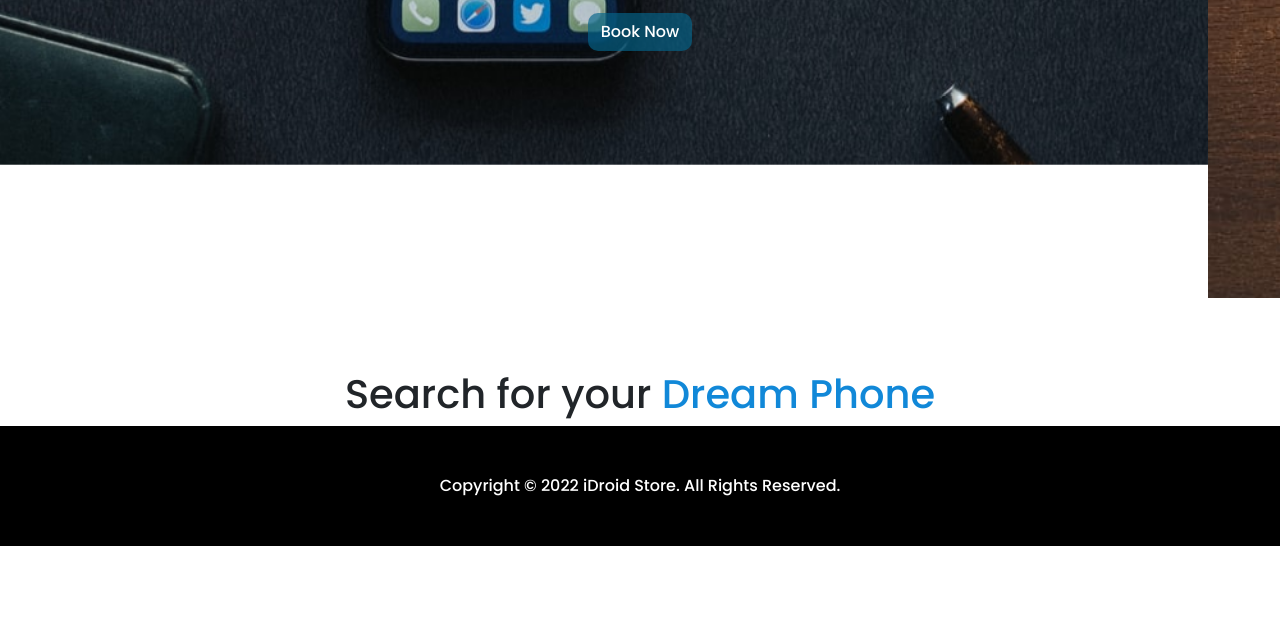
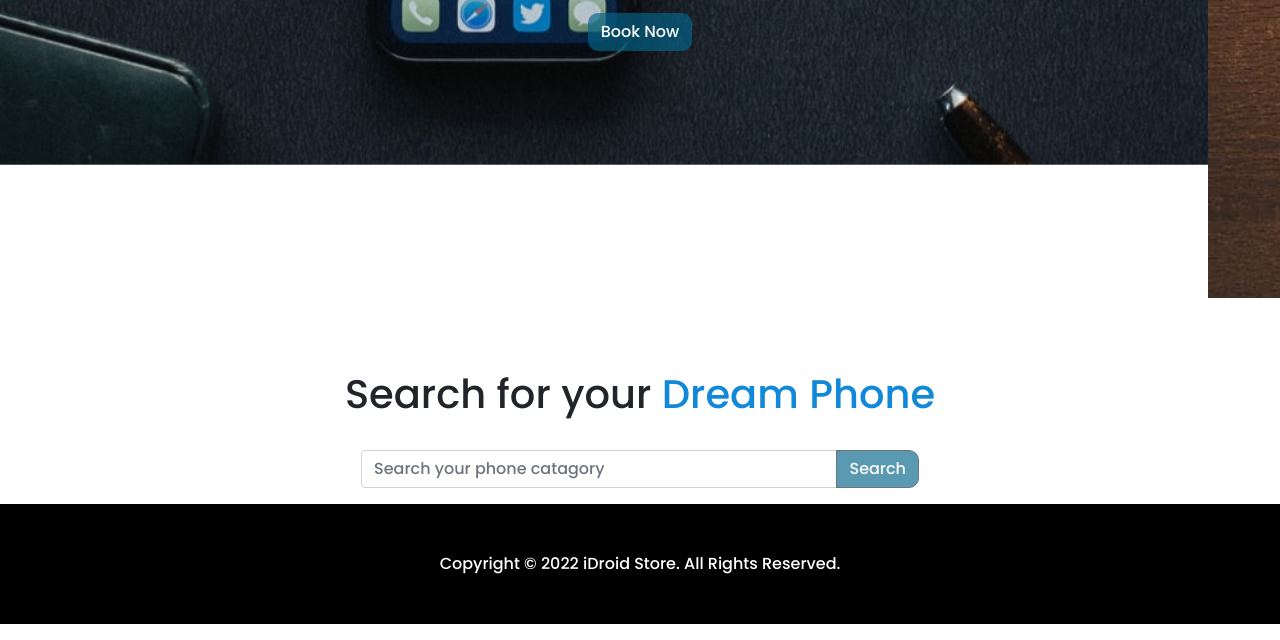
Before and after one commit to Tanvir-Taushif/iDroid-Store, a plain HTML site: page index.html in a window 1280 px wide. Shown: the part 700-1340 px from the top of the page. Before the commit the page ends 1262 px from the top, so only its background shows below. Drawn offline with Linux system fonts and the light colour scheme.

Commit message:
Search Section UI

```diff
--- a/index.html
+++ b/index.html
@@ -78,9 +78,15 @@
 
       <!-- Search Section Begins -->
       <section class="container text-center">
-          <h1>Search for your <span class="span-name">Dream Phone</span></h1>
+          <h1>Search for your <span class="span-name">Dream Phone</span></h1><br>
+
+          <!-- Search Bar -->
+          <div class="input-group mb-3 w-50 d-flex mx-auto">
+            <input id="input" type="text" class="form-control" placeholder="Search your phone catagory" aria-label="Recipient's username" aria-describedby="button-addon2">
+            <button onclick="searchButton()" class="button btn btn-outline-secondary" type="button" id="button-search">Search</button>
+          </div>
+
       </section>
-
     <!-- Footer Section -->
     <footer class="text-center bg-black">
         <p class="p-5" id="footer-text">Copyright &copy; 2022 iDroid  Store. All Rights Reserved.</p>
--- a/script.js
+++ b/script.js
@@ -0,0 +1,8 @@
+//Search Function
+
+function searchButton(){
+    const catagory=document.getElementById('input').value;
+    document.getElementById('input').value='';
+    const url=`https://openapi.programming-hero.com/api/phones?search=${catagory}`;
+    console.log(url);
+}
```
